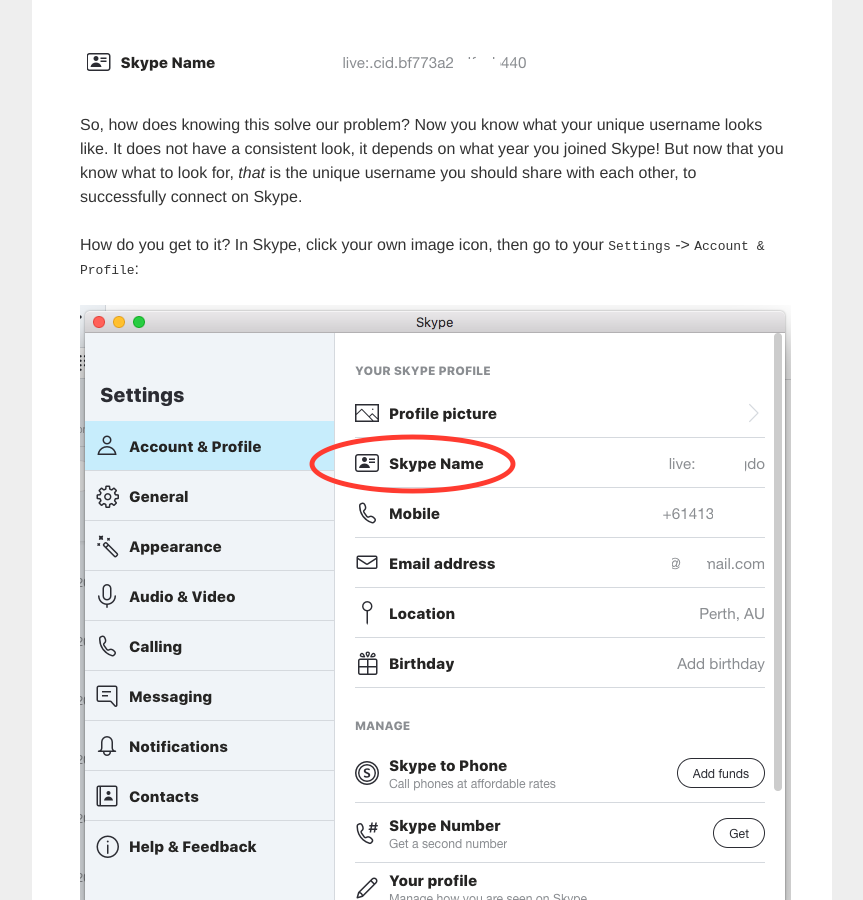
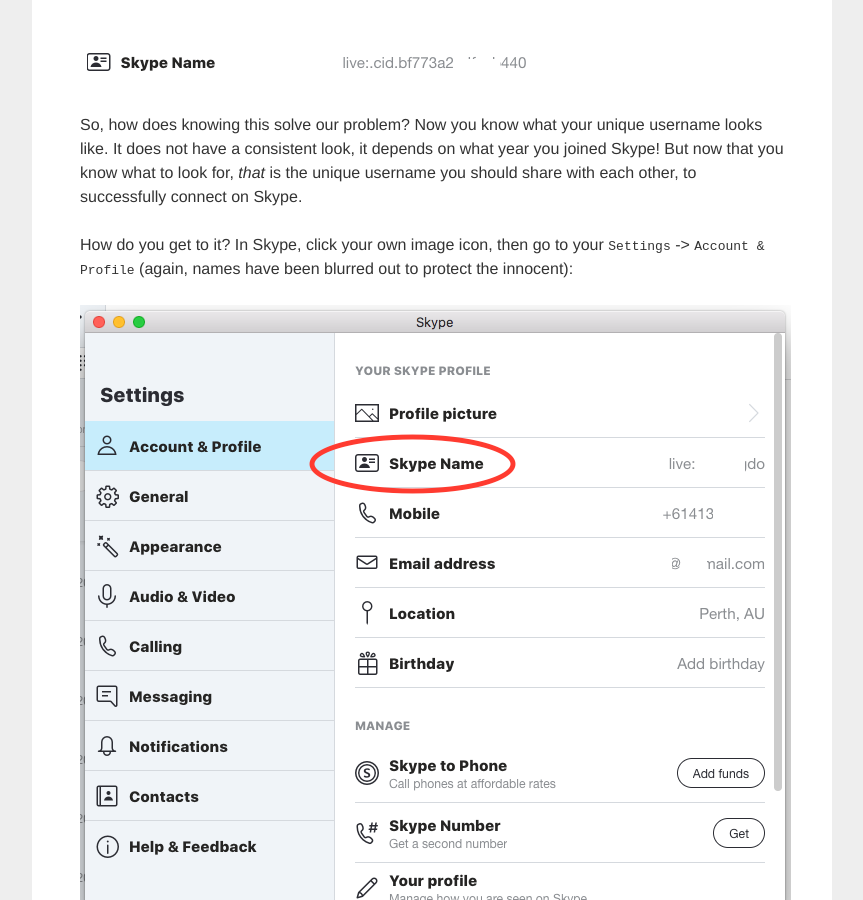
Before and after one commit to auxellbs/splconline.github.io, a Jekyll site: the page built from _posts/2020-04-15-connecting-tutors-students-over-skype.md, in a window 1280 px wide and 900 px high, scrolled down 1624 px. Shown: the whole window, without its empty margins (208-1071 px from the left). Built offline with Jekyll 4.4.1, drawn with Linux system fonts in a browser that asks for light colours.

Commit message:
Update 2020-04-15-connecting-tutors-students-over-skype.md

```diff
--- a/_posts/2020-04-15-connecting-tutors-students-over-skype.md
+++ b/_posts/2020-04-15-connecting-tutors-students-over-skype.md
@@ -29,7 +29,7 @@
 
 So, how does knowing this solve our problem? Now you know what your unique username looks like. It does not have a consistent look, it depends on what year you joined Skype! But now that you know what to look for, *that* is the unique username you should share with each other, to successfully connect on Skype.
 
-How do you get to it? In Skype, click your own image icon, then go to your `Settings` -> `Account & Profile`:
+How do you get to it? In Skype, click your own image icon, then go to your `Settings` -> `Account & Profile` (again, names have been blurred out to protect the innocent):
 
 ![your own skype name](/img/skypename.png)
 
```
